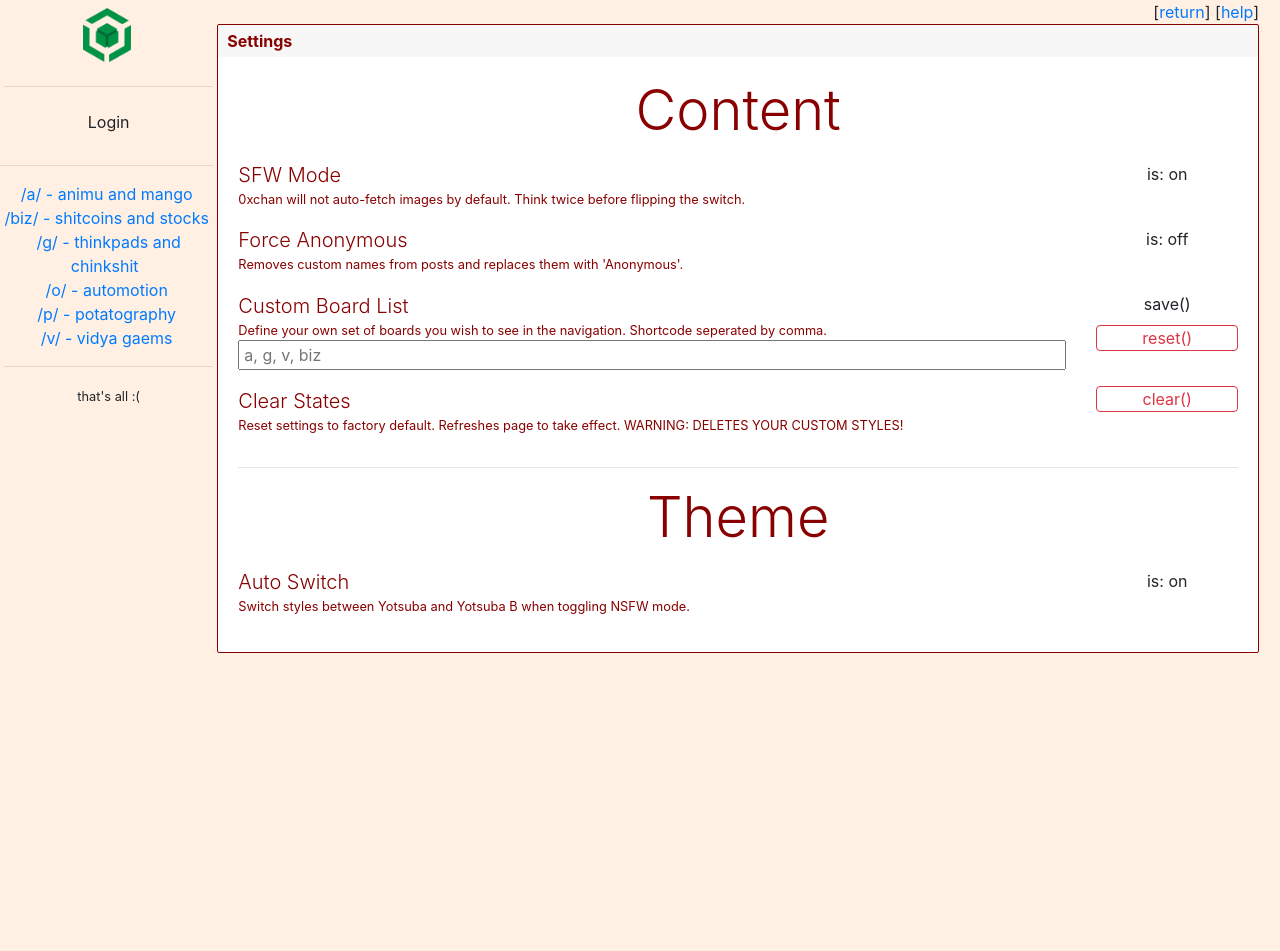
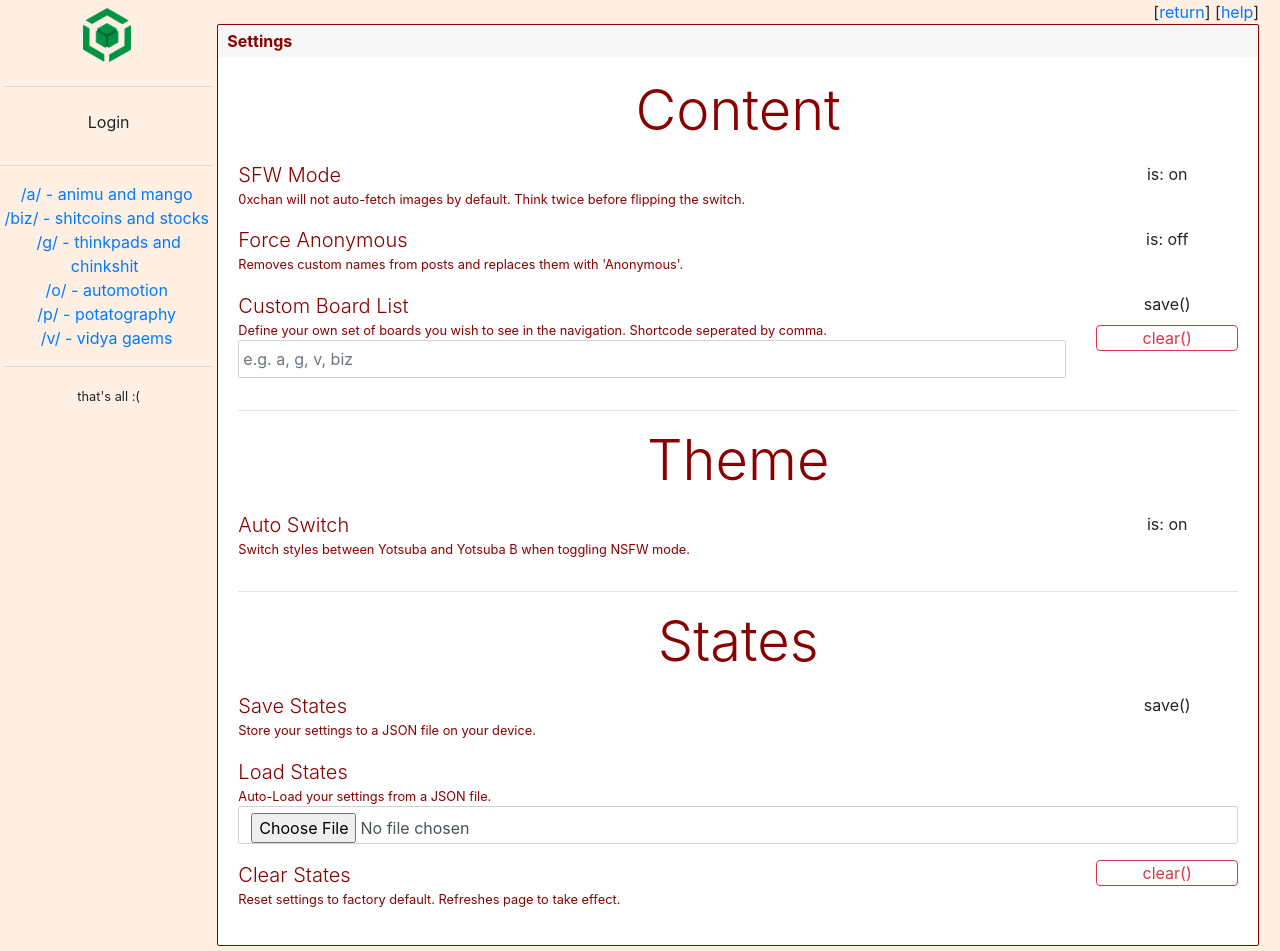
Before and after one commit to n4n0GH/0xchan-frontend, a Vue app: page /settings in a window 1280 px wide. Shown: the top 951 px of the page. Before the commit the page ends 800 px from the top, so only its background shows below. Built offline with nearby package versions, Linux system fonts and the light colour scheme; some icons are missing; what vue-head would draw is missing.

Commit message:
remade state modification, users can now save, load and clear states

```diff
--- a/src/views/Settings.vue
+++ b/src/views/Settings.vue
@@ -15,6 +15,8 @@
 						</div>
 					</div>
 					<div class="card-body bg-chan-light">
+						<div class="row">
+						</div>
 						<div class="row">
 							<div class="col">
 								<p class="display-4 text-center">Content</p>
@@ -44,20 +46,11 @@
 							<div class="col">
 								<p class="mb-0 lead">Custom Board List</p>
 								<p class="small mb-0 font-chan-normal">Define your own set of boards you wish to see in the navigation. Shortcode seperated by comma.</p>
-								<p><input type="text" v-model.trim="boardList" placeholder="a, g, v, biz" class="pl-1 w-100"></p>
+								<p><input type="text" v-model.trim="boardList" placeholder="e.g. a, g, v, biz" class="pl-1 w-100 form-control"></p>
 							</div>
 							<div class="col-12 col-sm-2">
-								<button class="btn btn-outline-chan-red p-0 w-100 px-1 text-mono" @click="saveList()">save()</button>
-								<button class="btn btn-outline-danger mt-2 p-0 w-100 px-1 text-mono" @click="resetList()">reset()</button>
-							</div>
-						</div>
-						<div class="row">
-							<div class="col">
-								<p class="mb-0 lead">Clear States</p>
-								<p class="small font-chan-normal">Reset settings to factory default. Refreshes page to take effect. WARNING: DELETES YOUR CUSTOM STYLES!</p>
-							</div>
-							<div class="col-12 col-sm-2">
-								<button class="p-0 w-100 px-1 btn btn-outline-danger text-mono" @click="clearState()">clear()</button>
+								<button class="btn btn-outline-chan p-0 w-100 px-1 text-mono" @click="saveList()">save()</button>
+								<button class="btn btn-outline-danger mt-2 p-0 w-100 px-1 text-mono" @click="resetList()">clear()</button>
 							</div>
 						</div>
 						<hr>
@@ -82,8 +75,6 @@
 							<div class="col">
 								<p class="mb-0 lead">Theme Selector</p>
 								<p class="small font-chan-normal mb-0">Choose your favorite theme to use for 0xchan.</p>
-							</div>
-							<div class="col-12 col-sm-2">
 								<p class="mb-0 form-group">
 									<select class="form-control" v-model="themeSelect">
 										<option>Yotsuba</option>
@@ -94,9 +85,10 @@
 										<option>Custom</option>
 									</select>
 								</p>
-								<p>
-									<button class="p-0 w-100 px-1 btn btn-outline-chan-red text-mono" @click="saveTheme()">use this</button>
-								</p>
+							</div>
+							<div class="col-12 col-sm-2">
+									<button class="mb-1 p-0 w-100 px-1 btn btn-outline-chan-red text-mono" @click="saveTheme()">use this</button>
+									<button class="p-0 w-100 px-1 btn btn-outline-chan text-mono">modify()</button>
 							</div>
 						</div>
 						</transition>
@@ -119,6 +111,37 @@
 							</div>
 						</div>
 						</transition>
+						<hr>
+						<div class="row">
+							<div class="col">
+								<p class="display-4 text-center">States</p>
+							</div>
+						</div>
+						<div class="row">
+							<div class="col">
+								<p class="mb-0 lead">Save States</p>
+								<p class="small font-chan-normal">Store your settings to a JSON file on your device.</p>
+							</div>
+							<div class="col-12 col-sm-2">
+								<a :href="blobURL" class="btn btn-outline-chan p-0 w-100 px-1 text-mono">save()</a>
+							</div>
+						</div>
+						<div class="row">
+							<div class="col mb-3">
+								<p class="mb-0 lead">Load States</p>
+								<p class="small font-chan-normal mb-0">Auto-Load your settings from a JSON file.</p>
+								<input type="file" class="form-control" @change="fileSelect">
+							</div>
+						</div>
+						<div class="row">
+							<div class="col">
+								<p class="mb-0 lead">Clear States</p>
+								<p class="small font-chan-normal">Reset settings to factory default. Refreshes page to take effect.</p>
+							</div>
+							<div class="col-12 col-sm-2">
+								<button class="p-0 w-100 px-1 btn btn-outline-danger text-mono" @click="clearState()">clear()</button>
+							</div>
+						</div>
 					</div>
 				</div>
 			</div>
@@ -136,7 +159,8 @@
 				themeSelect: '',
 				custom: '',
 				boardList: '',
-				testArray: []
+				testArray: [],
+				loadFile: {}
 			}
 		},
 		components: {
@@ -160,7 +184,7 @@
 				this.$router.go()
 			},
 			clearState(){
-				if(confirm("Are you sure you want to reset the browser's local storage?")){
+				if(confirm("Are you sure you want to reset your custom settings?")){
 					localStorage.clear()
 					this.$router.go()
 				}
@@ -187,6 +211,21 @@
 					}
 					this.$router.go()
 				}
+			},
+			fileSelect(e){
+				if(typeof window.FileReader !== 'function'){
+					if(confirm("Your browser doesn't support the file API. Get with the times, Grandpa!")){
+						window.location.replace('https://lmgtfy.com/?q=list+of+web+browser')
+					}
+				} else {
+					let file = e.target.files[0]
+					let reader = new FileReader()
+					reader.onload = function(evt){
+						localStorage.setItem('vuex', evt.target.result)
+					}
+					reader.readAsText(file)
+					this.$router.go()
+				}
 			}
 		},
 		computed: {
@@ -197,7 +236,13 @@
 				'getCustomCss',
 				'getForceAnon',
 				'getUserBoards'
-			])
+			]),
+			localSettings(){
+				return localStorage.getItem('vuex')
+			},
+			blobURL(){
+				return window.URL.createObjectURL(new Blob([this.localSettings], {type: "octet/stream"}))
+			}
 		},
 		mounted(){
 			if(this.getUserBoards){
```
